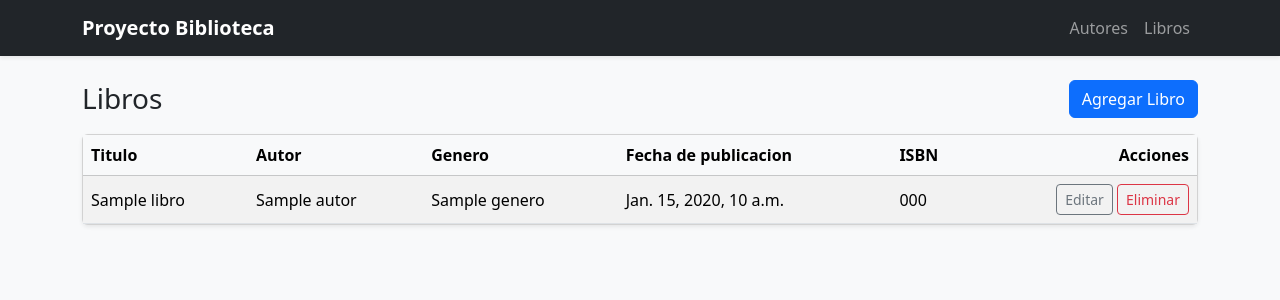
After one commit to Santtiy/Taller-2-Django-almacenamiento-de-libros, a Django app: template gestion/templates/gestion/lista_libros.html in a window 1280 px wide. The commit adds this page. Shown: the top 300 px of the page. Run offline with Django 5.2, Linux system fonts and the light colour scheme; the template is opened without the code that fills it: most values are stand-ins (such as "Sample title", 1, 10 or a date in 2020).

Commit message:
feat: agregar templates e interfaz con Bootstrap para autores y libros

```diff
--- a/gestion/templates/gestion/base.html
+++ b/gestion/templates/gestion/base.html
@@ -3,17 +3,31 @@
 <head>
     <meta charset="utf-8">
     <meta name="viewport" content="width=device-width, initial-scale=1">
-    <title>{% block title %}Gestion de Libros{% endblock %}</title>
+    <title>{% block title %}Proyecto - Gestion de Autores y Libros{% endblock %}</title>
     <link href="https://cdn.jsdelivr.net/npm/bootstrap@5.3.3/dist/css/bootstrap.min.css" rel="stylesheet">
 </head>
-<body>
-    <nav class="navbar navbar-expand-lg navbar-dark bg-dark">
+<body class="bg-light">
+    <nav class="navbar navbar-expand-lg navbar-dark bg-dark shadow-sm">
         <div class="container">
-            <span class="navbar-brand">Gestion de Libros</span>
+            <a class="navbar-brand fw-semibold" href="{% url 'lista_autores' %}">Proyecto Biblioteca</a>
+            <button class="navbar-toggler" type="button" data-bs-toggle="collapse" data-bs-target="#navbarPrincipal" aria-controls="navbarPrincipal" aria-expanded="false" aria-label="Mostrar navegacion">
+                <span class="navbar-toggler-icon"></span>
+            </button>
+            <div class="collapse navbar-collapse" id="navbarPrincipal">
+                <ul class="navbar-nav ms-auto mb-2 mb-lg-0">
+                    <li class="nav-item">
+                        <a class="nav-link" href="{% url 'lista_autores' %}">Autores</a>
+                    </li>
+                    <li class="nav-item">
+                        <a class="nav-link" href="{% url 'lista_libros' %}">Libros</a>
+                    </li>
+                </ul>
+            </div>
         </div>
     </nav>
-    <main class="container py-4">
+    <main class="container mt-4 mb-5">
         {% block content %}{% endblock %}
     </main>
+    <script src="https://cdn.jsdelivr.net/npm/bootstrap@5.3.3/dist/js/bootstrap.bundle.min.js"></script>
 </body>
 </html>
--- /dev/null
+++ b/gestion/templates/gestion/lista_libros.html
@@ -0,0 +1,50 @@
+{% extends 'gestion/base.html' %}
+
+{% block title %}Libros{% endblock %}
+
+{% block content %}
+<div class="d-flex justify-content-between align-items-center mb-3">
+    <h1 class="h3 mb-0">Libros</h1>
+    <a href="{% url 'crear_libro' %}" class="btn btn-primary">Agregar Libro</a>
+</div>
+
+<div class="card shadow-sm">
+    <div class="card-body p-0">
+        {% if libros %}
+        <div class="table-responsive">
+            <table class="table table-striped table-hover mb-0 align-middle">
+                <thead class="table-light">
+                    <tr>
+                        <th>Titulo</th>
+                        <th>Autor</th>
+                        <th>Genero</th>
+                        <th>Fecha de publicacion</th>
+                        <th>ISBN</th>
+                        <th class="text-end">Acciones</th>
+                    </tr>
+                </thead>
+                <tbody>
+                    {% for libro in libros %}
+                    <tr>
+                        <td>{{ libro.titulo }}</td>
+                        <td>{{ libro.autor }}</td>
+                        <td>{{ libro.genero }}</td>
+                        <td>{{ libro.fecha_publicacion }}</td>
+                        <td>{{ libro.isbn }}</td>
+                        <td class="text-end">
+                            <a href="{% url 'editar_libro' libro.id %}" class="btn btn-sm btn-outline-secondary">Editar</a>
+                            <a href="{% url 'eliminar_libro' libro.id %}" class="btn btn-sm btn-outline-danger">Eliminar</a>
+                        </td>
+                    </tr>
+                    {% endfor %}
+                </tbody>
+            </table>
+        </div>
+        {% else %}
+        <div class="p-3">
+            <p class="mb-0 text-muted">No hay libros registrados.</p>
+        </div>
+        {% endif %}
+    </div>
+</div>
+{% endblock %}
```
Also changed, not shown: gestion/templates/gestion/autor_confirm_delete.html (added, +23 -0 lines), gestion/templates/gestion/autor_form.html (added, +25 -0 lines), gestion/templates/gestion/libro_confirm_delete.html (added, +23 -0 lines), gestion/templates/gestion/libro_form.html (added, +25 -0 lines), gestion/templates/gestion/lista_autores.html (added, +48 -0 lines), db.sqlite3.
